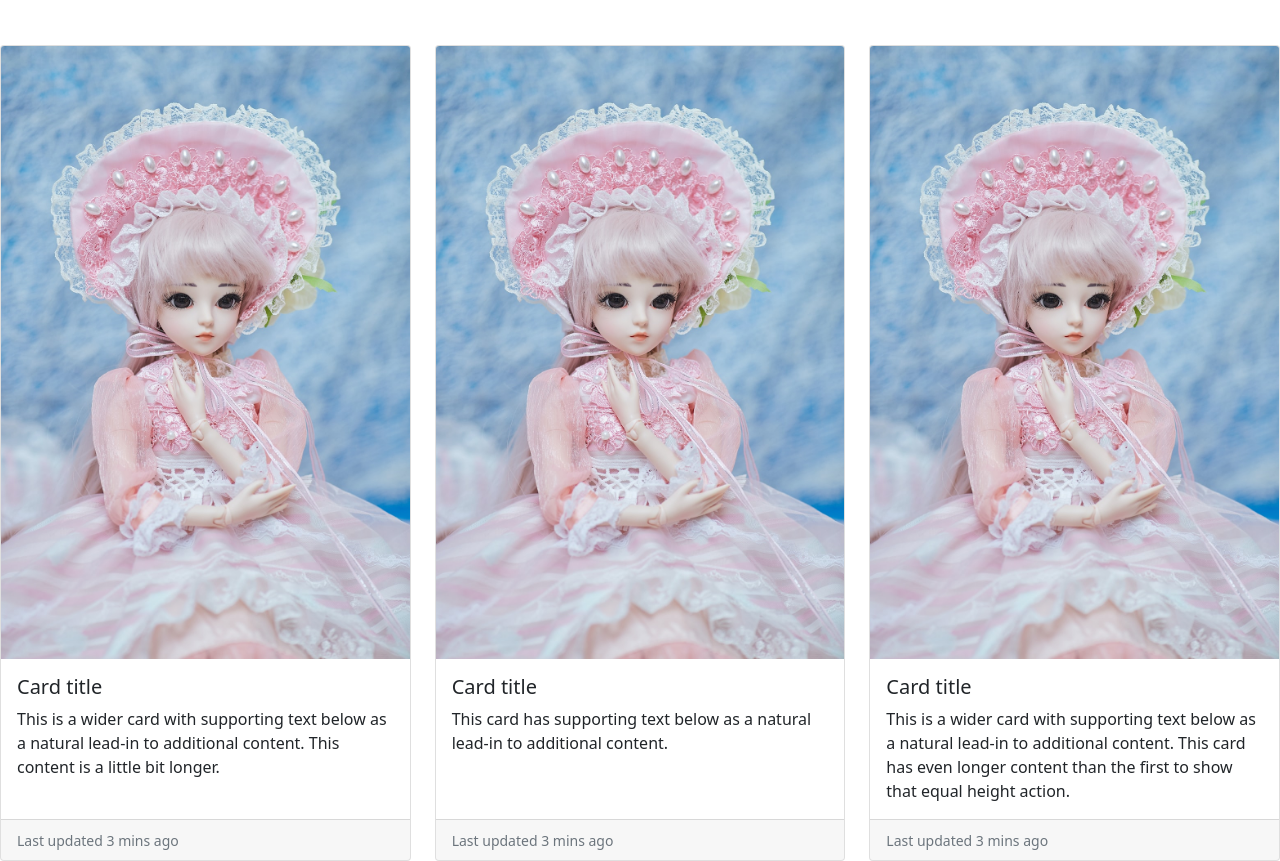
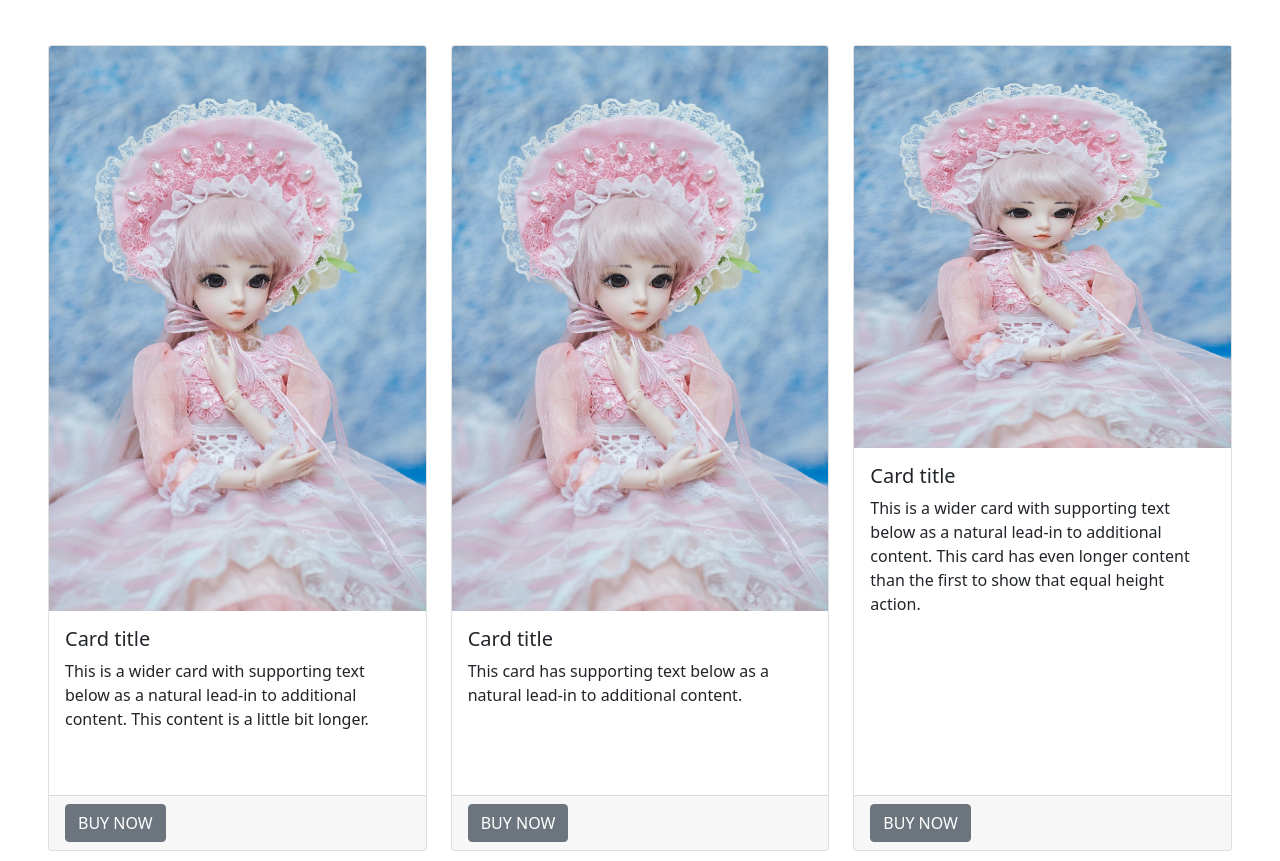
Before and after one commit to Ahsan75412/PUNDRA-Basic-Web-Traning-Session, a plain HTML site: page index.html in a window 1280 px wide. Shown: the part 1139-2000 px from the top of the page. Drawn offline with nearby package versions, Linux system fonts and the light colour scheme.

Commit message:
Added card here!

```diff
--- a/index.html
+++ b/index.html
@@ -90,7 +90,7 @@
 
     <!-- card here  -->
 
-    <div class="master-card pt-5">
+    <div class="master-card pt-5 px-5">
         <div class="row row-cols-1 row-cols-md-3 g-4">
             <div class="col">
               <div class="card h-100">
@@ -100,7 +100,7 @@
                   <p class="card-text">This is a wider card with supporting text below as a natural lead-in to additional content. This content is a little bit longer.</p>
                 </div>
                 <div class="card-footer">
-                  <small class="text-muted">Last updated 3 mins ago</small>
+                    <button type="button" class="btn btn-secondary">BUY NOW</button>
                 </div>
               </div>
             </div>
@@ -112,19 +112,19 @@
                   <p class="card-text">This card has supporting text below as a natural lead-in to additional content.</p>
                 </div>
                 <div class="card-footer">
-                  <small class="text-muted">Last updated 3 mins ago</small>
+                    <button type="button" class="btn btn-secondary">BUY NOW</button>
                 </div>
               </div>
             </div>
             <div class="col">
               <div class="card h-100">
-                <img src="./Images/doll.jpg" class="card-img-top" alt="...">
+                <img class="h-50" src="./Images/doll.jpg" class="card-img-top" alt="...">
                 <div class="card-body">
                   <h5 class="card-title">Card title</h5>
                   <p class="card-text">This is a wider card with supporting text below as a natural lead-in to additional content. This card has even longer content than the first to show that equal height action.</p>
                 </div>
                 <div class="card-footer">
-                  <small class="text-muted">Last updated 3 mins ago</small>
+                    <button type="button" class="btn btn-secondary">BUY NOW</button>
                 </div>
               </div>
             </div>
```
